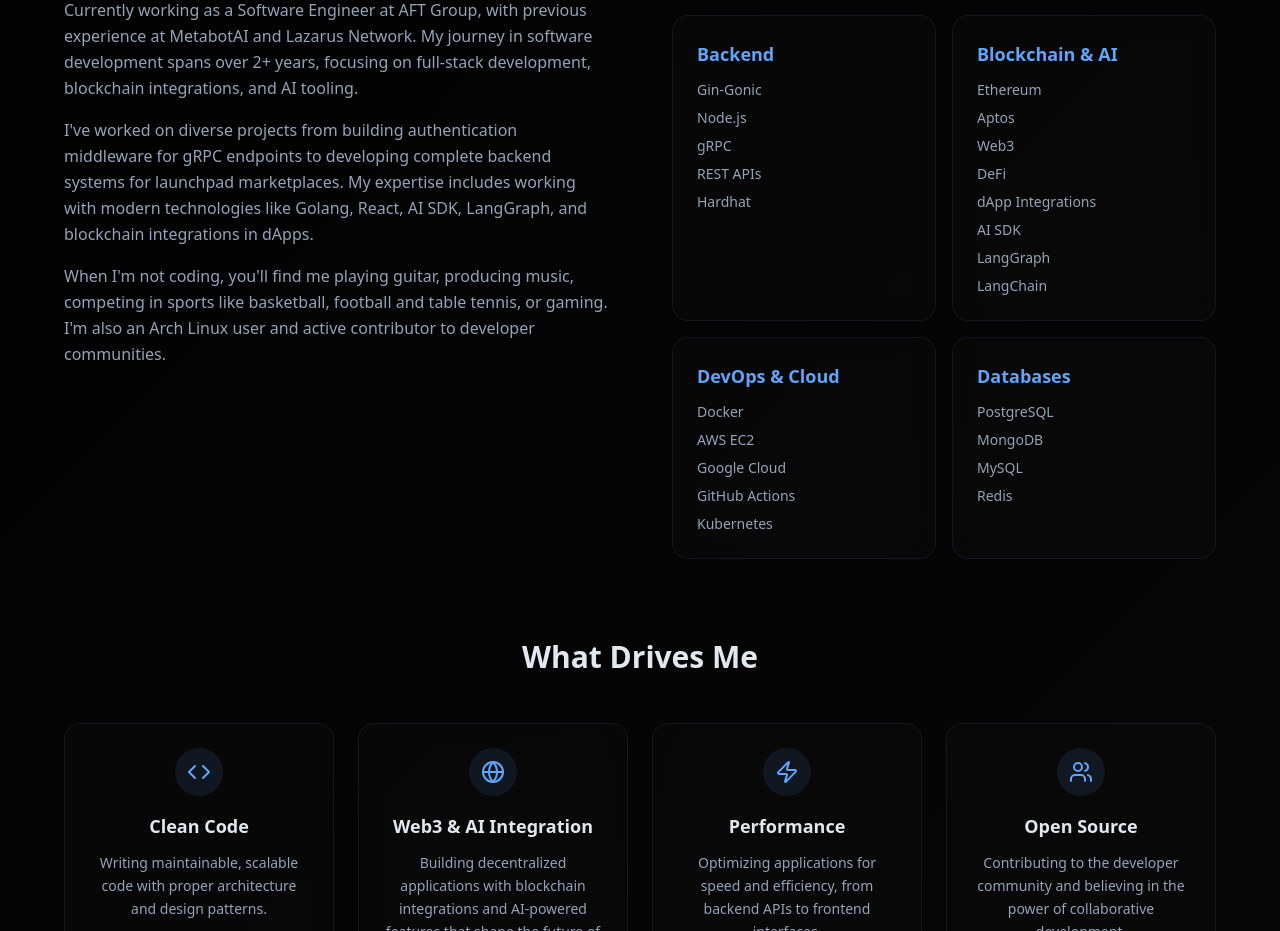
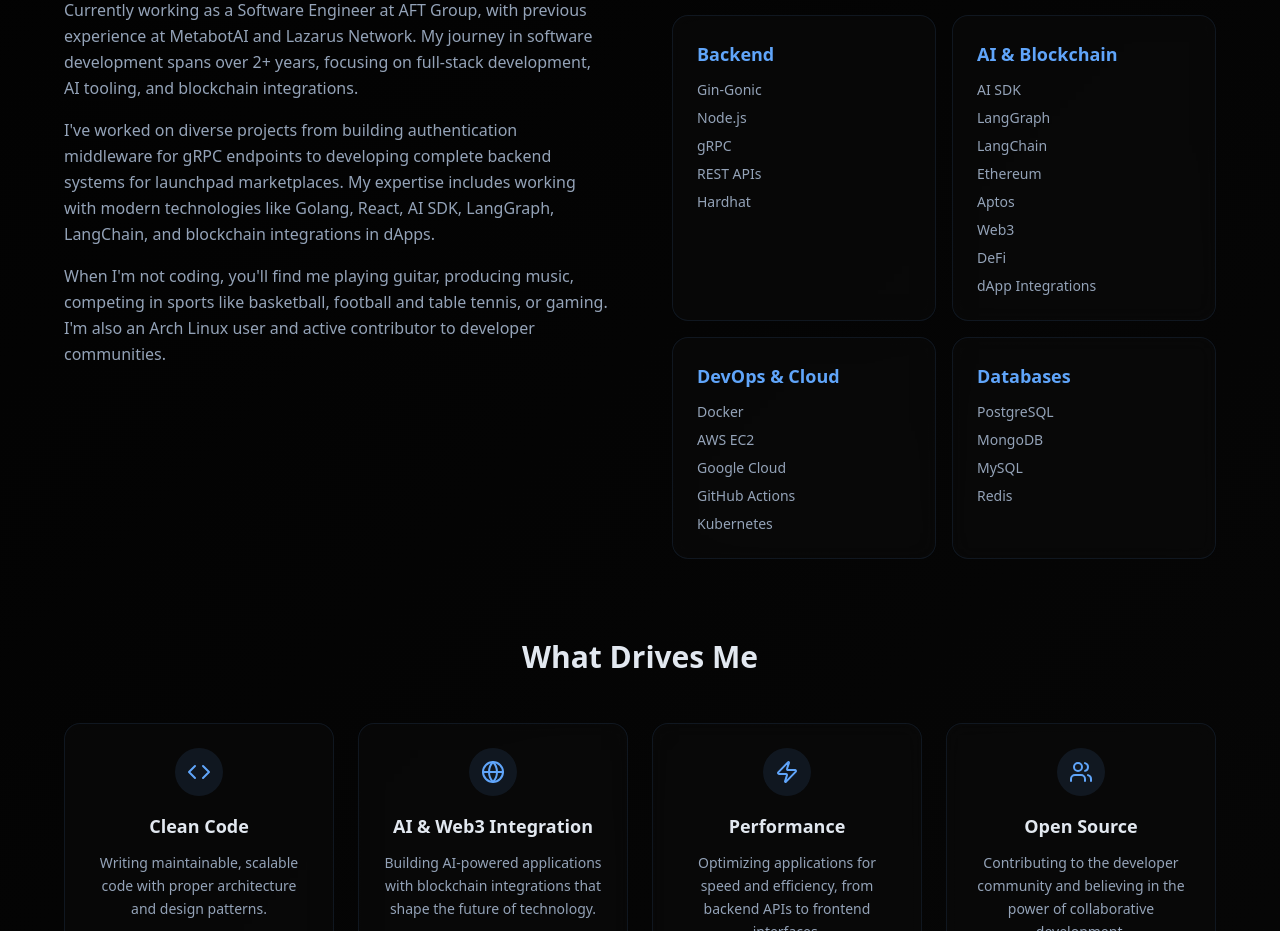
Before and after one commit to inciner8r/portfolio_new, a Next.js app: page / in a window 1280 px wide. Shown: the part 1421-2352 px from the top of the page. Built offline with nearby package versions, Linux system fonts and the light colour scheme.

Commit message:
Refactor: Reorder AI and Blockchain mentions for clarity
Co-authored-by: punarvadon01 <punarvadon01@gmail.com>

```diff
--- a/app/components/About.tsx
+++ b/app/components/About.tsx
@@ -34,8 +34,8 @@ const About = () => {
       items: ["Gin-Gonic", "Node.js", "gRPC", "REST APIs", "Hardhat"],
     },
     {
-      category: "Blockchain & AI",
-      items: ["Ethereum", "Aptos", "Web3", "DeFi", "dApp Integrations", "AI SDK", "LangGraph", "LangChain"],
+      category: "AI & Blockchain",
+      items: ["AI SDK", "LangGraph", "LangChain", "Ethereum", "Aptos", "Web3", "DeFi", "dApp Integrations"],
     },
     {
       category: "DevOps & Cloud",
@@ -62,9 +62,9 @@ const About = () => {
     },
     {
       icon: Globe,
-      title: "Web3 & AI Integration",
+      title: "AI & Web3 Integration",
       description:
-        "Building decentralized applications with blockchain integrations and AI-powered features that shape the future of technology.",
+        "Building AI-powered applications with blockchain integrations that shape the future of technology.",
     },
     {
       icon: Zap,
@@ -104,7 +104,7 @@ const About = () => {
             I'm a passionate software engineer who thrives on building
             cutting-edge applications and contributing to open-source projects.
             My journey began with traditional web development and evolved into
-            blockchain integrations and AI-powered applications.
+            AI-powered applications and blockchain integrations.
           </p>
         </motion.div>
 
@@ -123,14 +123,14 @@ const About = () => {
                 Currently working as a Software Engineer at AFT Group, with
                 previous experience at MetabotAI and Lazarus Network. My journey
                 in software development spans over 2+ years, focusing on
-                full-stack development, blockchain integrations, and AI tooling.
+                full-stack development, AI tooling, and blockchain integrations.
               </p>
               <p>
                 I've worked on diverse projects from building authentication
                 middleware for gRPC endpoints to developing complete backend
                 systems for launchpad marketplaces. My expertise includes
                 working with modern technologies like Golang, React, AI SDK,
-                LangGraph, and blockchain integrations in dApps.
+                LangGraph, LangChain, and blockchain integrations in dApps.
               </p>
               <p>
                 When I'm not coding, you'll find me playing guitar, producing
```
